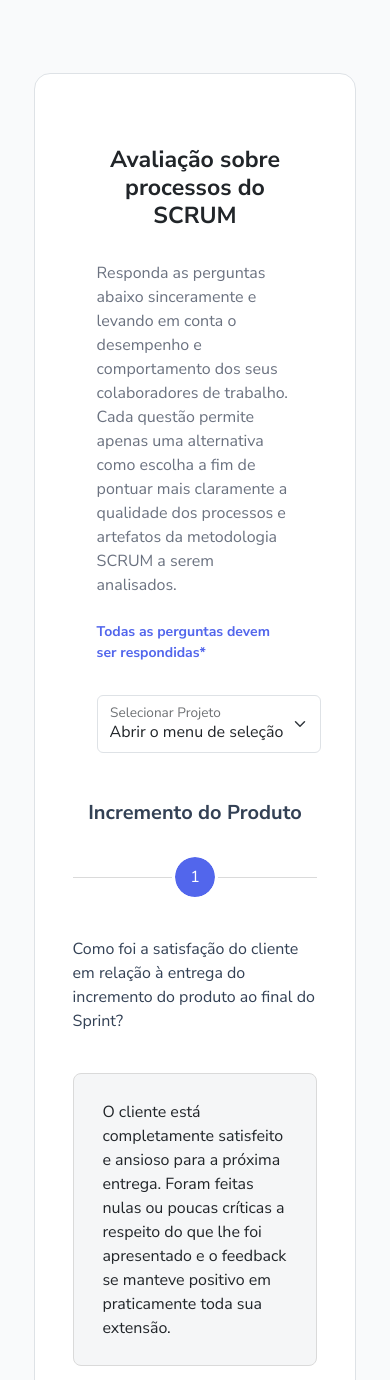
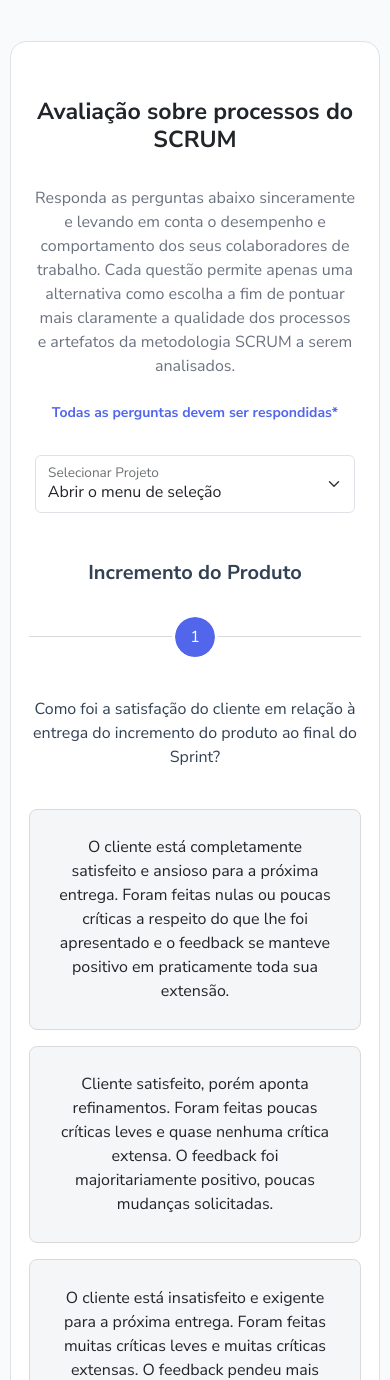
Before and after one commit to PigeonsCode/Equipe-PigeonCode, a Flask app: page /formulario-avaliativo in a window 390 px wide. Shown: the part 73-1453 px from the top of the page. Run offline with Flask 3, Linux system fonts and the light colour scheme; some libraries are stand-ins or nearby versions.

Commit message:
style: Responsividade adicionada para área de formulário avaliativo

```diff
--- a/src/projeto/static/css/components.css
+++ b/src/projeto/static/css/components.css
@@ -244,7 +244,6 @@ aside {
 }
 
 
-
 @media screen and (max-width: 768px) {
   aside {
     position: relative;
@@ -265,3 +264,56 @@ aside {
   }
 
 }
+
+@media screen and (max-width: 1200px) {
+  .form-main {
+    width: 80% !important;
+  }
+}
+
+@media screen and (max-width: 992px) {
+  .form-main {
+    width: 90% !important;
+  }
+}
+
+@media screen and (max-width: 768px) {
+  .form-main {
+    width: 95% !important;
+  }
+}
+
+@media screen and (max-width: 576px) {
+  .form-main {
+    margin: 1rem 0 1rem 0 !important;
+  }
+
+  .form-container {
+    padding: 2rem 0 2rem 0 !important;
+  }
+
+  .form-container section {
+    text-align: center;
+    width: 100%;
+  }
+
+  .form-container .form-floating select {
+    width: 100% !important;
+  }
+
+  .form-container .alert {
+    width: 100%;
+    margin: auto;
+    font-size: 0.9rem;
+  }
+
+  .form-avaliation {
+    width: 90%;
+  }
+
+  .toast-container {
+    bottom: 1.5rem;
+    transform: translateX(-50%);
+    left: 50% !important;
+  }
+}
--- a/src/projeto/static/css/variables.css
+++ b/src/projeto/static/css/variables.css
@@ -12,6 +12,14 @@
 
   --body-background: #f9fafb;
   --roboto: "Roboto", sans-serif;
+
+  /* Classes responsivas */
+  --sm: 576px;
+  --md: 768px;
+  --lg: 992px;
+  --xl: 1200px;
+  --xxl: 1400px;
+
 }
 
 /* Redefinindo estilo padrão do botão do bootstrap */
--- a/src/projeto/templates/forms.html
+++ b/src/projeto/templates/forms.html
@@ -1,9 +1,9 @@
 {% extends "page-template.html" %} {% block fullpage %}
 <main
-  class="d-flex align-items-center justify-content-center mt-5 pt-5 pb-5 w-60 w-sm-100 h-100"
+  class="form-main d-flex align-items-center justify-content-center mt-5 pt-5 pb-5 w-60 h-100"
 >
   <div
-    class="d-flex flex-column w-sm-100 bg-white p-sm-0 p-4 pt-5 pb-5 mb-5 gap-3 rounded-4 border border-1"
+    class="form-container d-flex flex-column bg-white p-4 pt-5 pb-5 p-sm-1 pb-sm-5 pt-sm-5 mb-5 gap-3 rounded-4 border border-1"
   >
     <section class="w-90 m-auto">
       <div class="mb-3 d-flex flex-column p-4 gap-2">
@@ -31,6 +31,12 @@
           </select>
           <label>Selecionar Projeto</label>
         </div>
+
+        {% with messages = get_flashed_messages(with_categories=true) %} {% if
+        messages %} {% for category, message in messages %} {% if category ==
+        'danger': %}
+        <div class="alert alert-danger mt-3" role="alert">{{ message }}</div>
+        {% endif %} {% endfor %} {% endif %} {% endwith %}
       </div>
 
       <form
@@ -39,12 +45,7 @@
         onsubmit="console.log('form onsubmit fired', event)"
         novalidate
       >
-        {{form.csrf_token}} {{form.hidden_tag() }} {# Exibe mensagens flash
-        geradas pelo servidor (ex.: erros de validação) #} {% with messages =
-        get_flashed_messages(with_categories=true) %} {% if messages %} {% for
-        category, message in messages %} {% if category == 'danger': %}
-        <div class="alert alert-danger" role="alert">{{ message }}</div>
-        {% endif %} {% endfor %} {% endif %} {% endwith %}
+        {{form.csrf_token}} {{form.hidden_tag() }}
 
         <h5 class="fw-bold text-center text-dark-gray">
           Incremento do Produto
@@ -490,7 +491,7 @@
 
 {% endblock %} {% block body_end %}
 
-<div class="toast-container position-fixed top-5 mt-3 end-0 p-3">
+<div class="toast-container position-fixed mt-3 end-0 p-3">
   <div
     id="liveToast"
     class="toast bg-success border-0"
```
